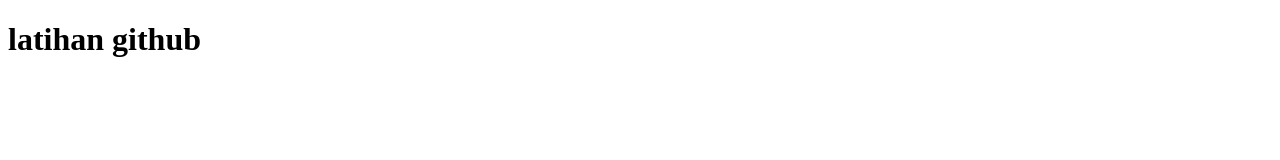
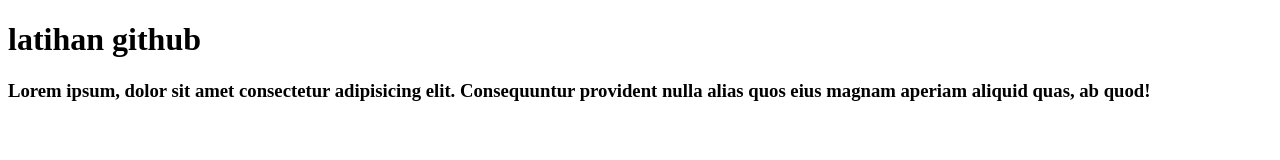
Before and after one commit to avicenna112005/github_avi, a plain HTML site: page index.html in a window 1280 px wide. Drawn offline with Linux system fonts and the light colour scheme.

Commit message:
tambah h3

```diff
--- a/index.html
+++ b/index.html
@@ -8,5 +8,6 @@
 </head>
 <body>
     <h1>latihan github</h1>
+    <h3>Lorem ipsum, dolor sit amet consectetur adipisicing elit. Consequuntur provident nulla alias quos eius magnam aperiam aliquid quas, ab quod!</h3>
 </body>
 </html>
```
